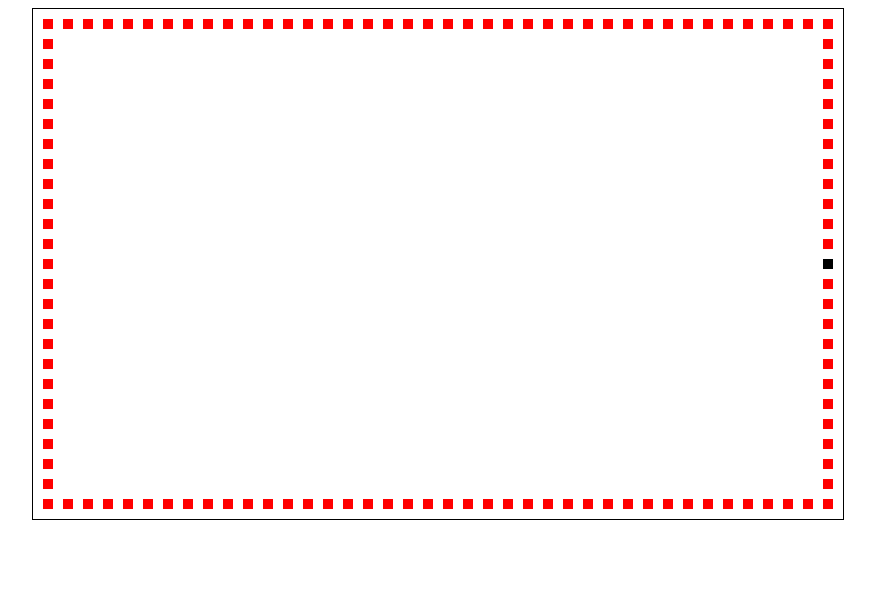
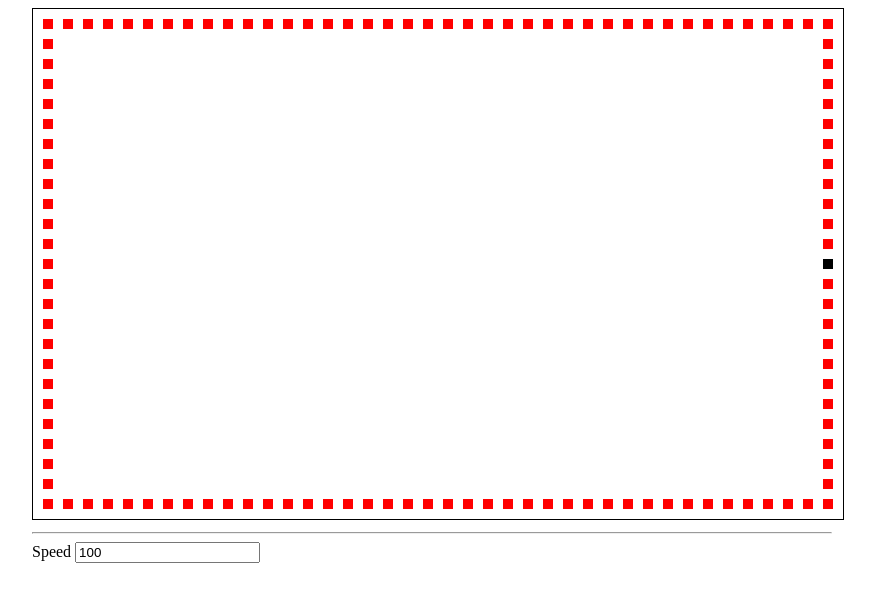
Before and after one commit to minhajuddin/jslights, a plain HTML site: page index.html in a window 1280 px wide. Shown: the whole page, without its empty margins (208-1083 px from the left). Drawn offline with Linux system fonts and the light colour scheme.

Commit message:
added speed adjustment

```diff
--- a/app.js
+++ b/app.js
@@ -79,4 +79,8 @@
   }
   animate()
 
+  $('speed').onchange = function(){
+    speed = parseInt($('speed').value)
+  }
+
 }).apply(window)
--- a/index.html
+++ b/index.html
@@ -6,6 +6,8 @@
 </style>
 <div id="wrapper">
   <canvas id='tutorial' width=810 height=510></canvas>
+  <hr />
+  Speed <input type="number" id="speed" value="100" />
 </div>
 <script src='underscore.js'></script>
 <script src='app.js'></script>
```
